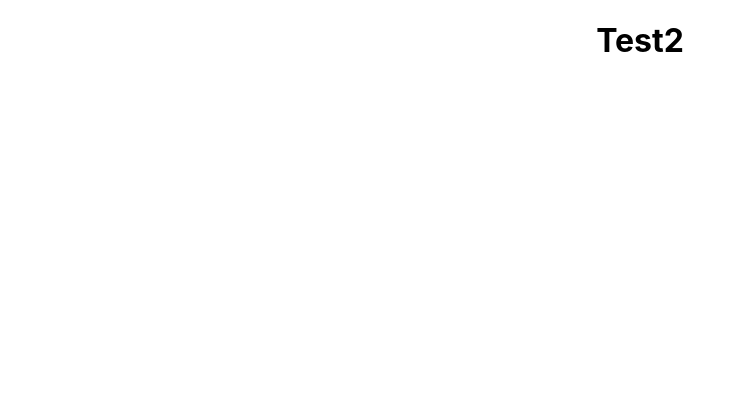
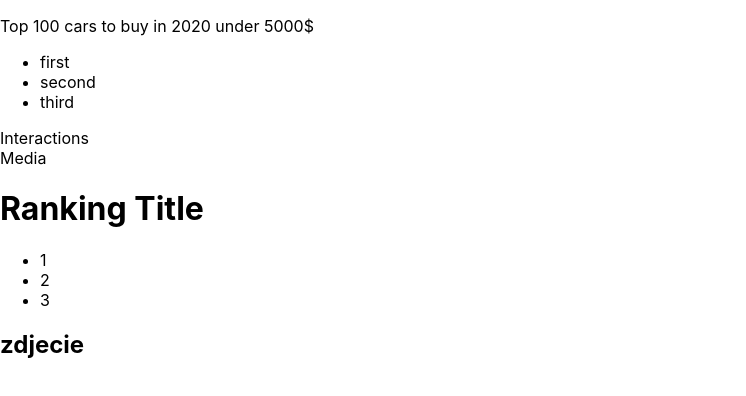
Before and after one commit to NPilis/rankingsAppFrontend, a React (Create React App) app: page / in a window 1280 px wide. Shown: the top 396 px of the page, without its empty margins (0-746 px from the left). Built offline with nearby package versions, Linux system fonts and the light colour scheme.

Commit message:
Created some basic layout and Ranking components

```diff
--- a/src/App.js
+++ b/src/App.js
@@ -1,23 +1,16 @@
 import React, { Component } from 'react'
 import './App.css';
+import Layout from './components/Layout/Layout';
+
 
 class App extends Component {
 
   render () {
     return (
-      <div className="App">
-        <h1>Test2</h1>
-      </div>
+      <Layout>
+      </Layout>
     );
   }
 }
 
-// function App() {
-//   return (
-//     <div className="App">
-//       <h1>Test</h1>
-//     </div>
-//   );
-// }
-
 export default App;
--- /dev/null
+++ b/src/components/Layout/Layout.js
@@ -0,0 +1,19 @@
+import React, { Component } from 'react'
+
+import Aux from '../../hoc/Auxiliary';
+import Ranking from '../../containers/Ranking/Ranking';
+
+class Layout extends Component {
+
+    render () {
+        return (
+            <Aux>
+                <Ranking>
+
+                </Ranking>
+            </Aux>
+        );
+    }
+}
+
+export default Layout;
--- /dev/null
+++ b/src/components/RankingContent/RankingContent.js
@@ -0,0 +1,15 @@
+import React from 'react'
+import cls from './RankingContent.module.css';
+
+export default (props) => {
+    return (
+        <div className={cls.RankingContent}>
+            <p>{props.title}</p>
+            <ul>
+                <li>{props.ranking_positions[0].title}</li>
+                <li>{props.ranking_positions[1].title}</li>
+                <li>{props.ranking_positions[2].title}</li>
+            </ul>
+        </div>
+    );
+}
--- /dev/null
+++ b/src/components/RankingInteractions/RankingInteractions.js
@@ -0,0 +1,10 @@
+import React from 'react'
+import cls from './RankingInteractions.module.css';
+
+export default (props) => {
+    return (
+        <div className={cls.RankingInteractions}>
+            Interactions
+        </div>
+    );
+}
--- /dev/null
+++ b/src/components/RankingMedia/RankingMedia.js
@@ -0,0 +1,10 @@
+import React from 'react'
+import cls from './RankingMedia.module.css';
+
+export default (props) => {
+    return (
+        <div className={cls.RankingMedia}>
+            Media
+        </div>
+    );
+}
--- /dev/null
+++ b/src/containers/Ranking/Ranking.js
@@ -0,0 +1,76 @@
+import React, { Component } from 'react';
+import Aux from '../../hoc/Auxiliary';
+
+import RankingContent from '../../components/RankingContent/RankingContent';
+import RankingInteractions from '../../components/RankingInteractions/RankingInteractions';
+import RankingMedia from '../../components/RankingMedia/RankingMedia';
+
+class Ranking extends Component {
+    state = {
+        title: "Top 100 cars to buy in 2020 under 5000$",
+        ranking_positions: [
+            {
+                title: "first",
+                description: "first position",
+                position: 1,
+                image: null
+            },
+            {
+                title: "second",
+                description: "second position",
+                position: 2,
+                image: null
+            },
+            {
+                title: "third",
+                description: "third position",
+                position: 3,
+                image: null
+            }
+        ],
+        content: "ranking",
+        status: "private",
+        image: null,
+        uuid: "2ed458e3-083a-493c-b97c-fd004bb4af47",
+        created_at: "2020-08-08T21:07:37.779538Z",
+        edited_at: "2020-08-10T15:02:00.100522Z",
+        total_difference: 2,
+        author: 1,
+        likes: [
+            2,
+            3,
+            4
+        ],
+        dislikes: [
+            6,
+            9
+        ]
+    }
+
+
+
+    render () {
+        return(
+            <Aux>
+                <RankingContent
+                    title={this.state.title}
+                    ranking_positions={this.state.ranking_positions}/>
+                <RankingInteractions>
+                    Likes, comments, shares
+                </RankingInteractions>
+                <RankingMedia>
+                    Images, author, additional information
+                </RankingMedia>
+                <h1>Ranking Title</h1>
+                <ul>
+                    <li>1</li>
+                    <li>2</li>
+                    <li>3</li>
+                </ul>
+                <h2>zdjecie</h2>
+            </Aux>
+        );
+    }
+}
+
+export default Ranking;
--- /dev/null
+++ b/src/hoc/Auxiliary.js
@@ -0,0 +1,3 @@
+const aux = (props) => props.children;
+
+export default aux;
```
Also changed, not shown: src/components/Layout/Layout.module.css (added), src/components/RankingContent/RankingContent.module.css (added), src/components/RankingInteractions/RankingInteractions.module.css (added), src/components/RankingMedia/RankingMedia.module.css (added), src/logo.svg (deleted).
